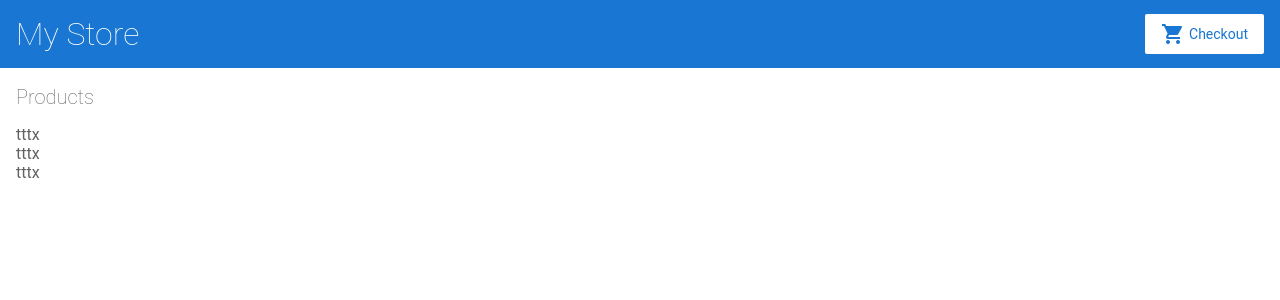
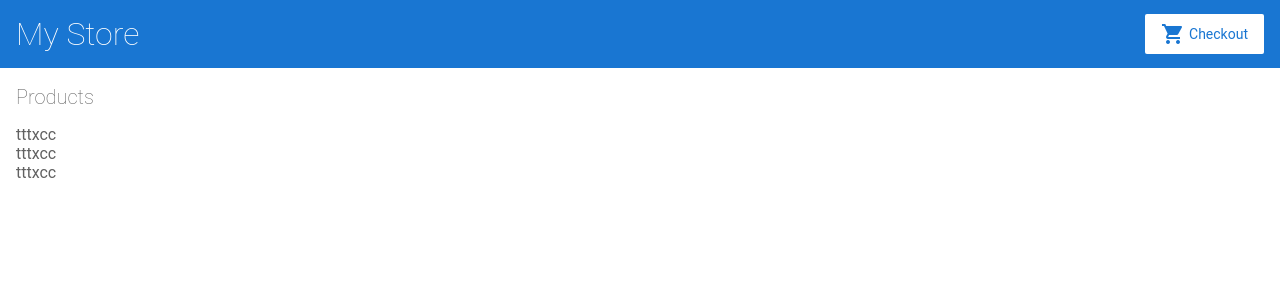
Before and after one commit to jearbcpe/helloAngular, an Angular app: page / in a window 1280 px wide. Shown: the top 300 px of the page. Built offline with nearby package versions, Linux system fonts and the light colour scheme.

Commit message:
1 file modified

```diff
--- a/src/app/product-list/product-list.component.html
+++ b/src/app/product-list/product-list.component.html
@@ -1,7 +1,7 @@
 <h2>Products</h2>
 
 <div *ngFor="let product of products">
-  tttx
+  tttxcc
 </div>
 
 <!--
```
